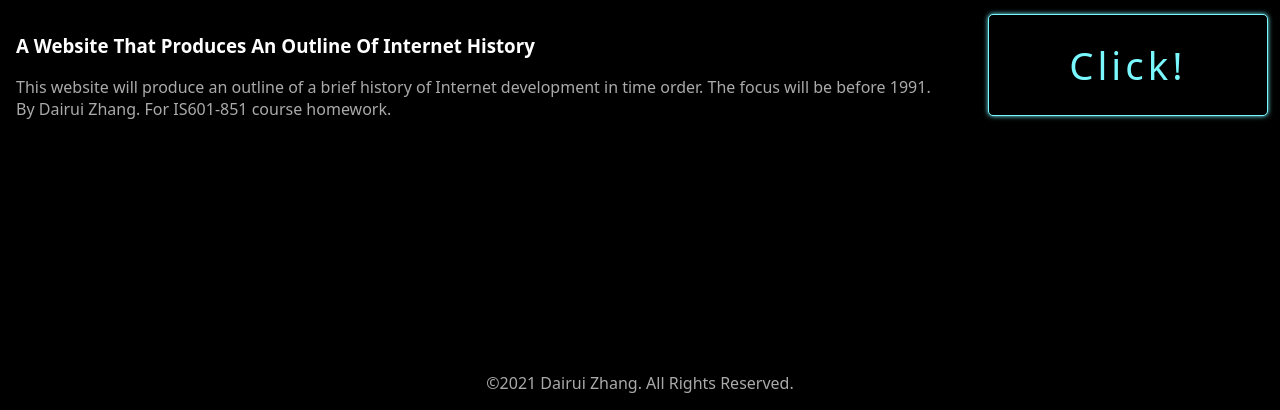
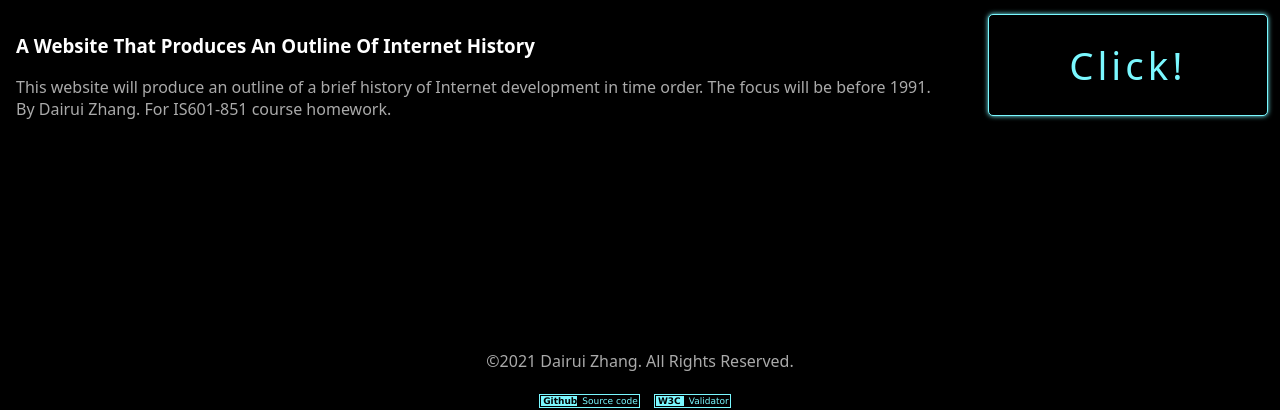
Before and after one commit to DairuiZhangNJIT/InternetHistory_Dairui, a plain HTML site: page public_html/index.html in a window 1280 px wide. Shown: the part 630-1040 px from the top of the page. Drawn offline with Linux system fonts and the light colour scheme.

Commit message:
10.31 Add W3C link and Github link to footer

```diff
--- a/public_html/css/main.css
+++ b/public_html/css/main.css
@@ -14,8 +14,6 @@ body {
     margin: 0;
     position: relative;
 }
-
-
 
 header {
     /*height: 25vh;*/
@@ -42,8 +40,41 @@ footer {
     left: 0;
     color: #aaaaaa;
     text-align: center;
-
 }
+footer a {
+    display: inline;
+    margin-right: 10px;
+    width: 50px;
+    padding: 1px;
+    font-size: 9px;
+    font-family: Verdana, Geneva, sans-serif;
+    text-decoration: none;
+    text-align: center;
+    color: #7AF8FF;
+    border: 1px solid #7AF8FF;
+    vertical-align: middle;
+    white-space: nowrap;
+    cursor: pointer;
+}
+footer a strong {
+    font-weight: bold;
+    color: black;
+    background-color: #7AF8FF;
+    padding-left: 2px;
+    margin-right: 5px;
+}
+footer a:hover {
+    background: #7AF8FF;
+    color: #050801;
+    box-shadow: 0 0 5px #7AF8FF,
+    0 0 25px #7AF8FF,
+    0 0 50px #7AF8FF,
+    0 0 200px #7AF8FF;
+}
+/*footer a:hover strong {*/
+/*    color: #912;*/
+/*    background-color: #DDD;*/
+/*}*/
 
 /*----NAVI----*/
 
@@ -108,6 +139,7 @@ footer {
         width: 100%;
         font-size: smaller;
     }
+
 }
 
 /****************INDEX*******************/
--- a/public_html/index.html
+++ b/public_html/index.html
@@ -11,7 +11,7 @@
 
 <body>
     <header>
-        <script type="text/javascript" src="./js/header.js"></script>
+        <script src="./js/header.js"></script>
     </header>
     <main>
         <div class="hero"></div>
@@ -23,14 +23,15 @@
                 <p>By Dairui Zhang. For IS601-851 course homework.</p>
             </div>
             <div id="bottom-right">
-
                 <a href="./time.html" id="bigButton">Click!</a>
-
             </div>
         </div>
     </main>
     <footer>
         <p>©2021 Dairui Zhang. All Rights Reserved.</p>
+        <a href="https://github.com/DairuiZhangNJIT/InternetHistory_Dairui"><strong>Github</strong>Source code</a>
+        <a href="https://validator.w3.org/nu/?doc=http%3A%2F%2F601history.eastus.azurecontainer.io%2F">
+            <strong> W3C </strong> Validator </a>
     </footer>
 
 </body>
```
Also changed, not shown: public_html/about.html (+4 -1 lines), public_html/time.html (+4 -1 lines).
